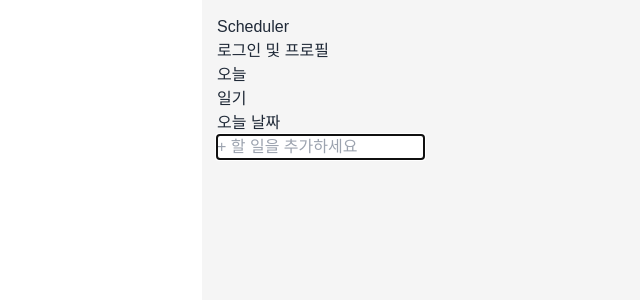
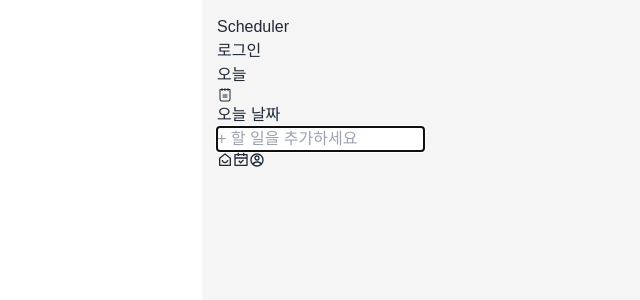
Before and after one commit to cho-sohyun/Scheduler, a React (Create React App) app: page / in a window 1280 px wide. Shown: the top 300 px of the page, without its empty margins (188-828 px from the left). Built offline with nearby package versions, Linux system fonts and the light colour scheme.

Commit message:
💄 푸터 추가

```diff
--- a/src/App.tsx
+++ b/src/App.tsx
@@ -4,6 +4,7 @@ import { Provider } from 'react-redux';
 import store from '../src/store/store';
 import Main from './pages/Main';
 import Header from './pages/Header';
+import Footer from './pages/Footer';
 
 function App() {
   return (
@@ -12,6 +13,7 @@ function App() {
         <div className="container">
           <Header />
           <Main />
+          <Footer />
         </div>
       </div>
     </Provider>
--- a/src/components/SelectTagModal.tsx
+++ b/src/components/SelectTagModal.tsx
@@ -17,26 +17,26 @@ const SelectTagModal: React.FC<Props> = ({ isOpen, onClose, onSelect }) => {
   if (!isOpen) return null;
 
   return (
-    <div className="fixed top-0 left-0 w-full h-full flex items-center justify-center bg-black bg-opacity-50">
-      <div className="bg-white w-[420px] h-[180px] p-4 rounded-xl modal-box ">
+    <div className="z-10 fixed top-0 left-0 w-full h-full flex items-center justify-center bg-black bg-opacity-50">
+      <div className="bg-white w-[420px] h-[180px] p-4 rounded-xl modal-box">
         <button
           onClick={onClose}
           className="btn btn-sm btn-circle btn-ghost absolute right-2 top-2"
         >
           <AiOutlineClose />
         </button>
-        <h2 className="text-sm font-bold mb-5">태그 선택</h2>
-        <div className="flex justify-around mb-4">
+        <h2 className="text-sm font-bold mb-6">태그 선택</h2>
+        <div className="flex justify-start space-x-4">
           {tagOptions.map((tag) => (
             <div
               key={tag.name}
               onClick={() => onSelect(tag.name, tag.color)}
-              className="w-[80px] h-[80px] flex flex-col justify-center items-center p-2 rounded-md bg-gray-100"
+              className="w-[80px] h-[80px] flex flex-col justify-center items-center p-2 rounded-md bg-gray-100 cursor-pointer"
             >
               <button
                 className={`w-[20px] h-[20px] p-2 rounded-full ${tag.color}`}
               />
-              <p className="text-center text-sm text-[#13133d] text-nowrap mt-1 cursor-pointer">
+              <p className="text-center text-sm text-[#13133d] text-nowrap mt-1">
                 {tag.name}
               </p>
             </div>
--- a/src/components/TodoList.tsx
+++ b/src/components/TodoList.tsx
@@ -29,12 +29,12 @@ function TodoList() {
   }, [isOpen]);
 
   return (
-    <div className="mt-4 flex flex-col justify-center items-center">
+    <div className="mt-5 flex flex-col justify-center items-center">
       <ul className="w-full flex flex-col items-center">
         {todos.map((todo, index) => (
           <li
             key={index}
-            className={`w-[400px] h-[50px] flex justify-between items-center mt-2 p-2 pl-3 text-center text-black text-sm rounded-md opacity-70 ${todo.color}`}
+            className={`w-[400px] h-[50px] flex justify-between items-center mt-2 p-2 pl-3 text-center text-black text-sm rounded-md opacity-60 ${todo.color}`}
           >
             <div className="flex flex-col justify-center items-start">
               <p
@@ -63,7 +63,7 @@ function TodoList() {
           type="text"
           value={todo}
           onChange={(e) => setTodo(e.target.value)}
-          className={`w-[400px] h-[48px] flex justify-center items-center mt-4 p-2 text-sm text-black font-normal ${color} border border-gray-200 rounded-md outline-none`}
+          className={`w-[400px] h-[48px] flex justify-center items-center mt-4 p-2 text-sm text-black font-normal ${color} opacity-70 border border-gray-200 rounded-md outline-none`}
           placeholder="+ 할 일을 추가하세요"
           onClick={() => {
             // 모달이 이미 열려있지 않은 경우에만 모달을 연다.
--- a/src/pages/Footer.tsx
+++ b/src/pages/Footer.tsx
@@ -1,7 +1,27 @@
 import React from 'react';
+import {
+  RiHomeSmile2Line,
+  RiCalendarCheckLine,
+  RiAccountCircleLine
+} from 'react-icons/ri';
 
 function Footer() {
-  return <div></div>;
+  return (
+    <div
+      className="fixed bottom-0 left-0 right-0 flex justify-around items-center bg-[#f5f5f5] p-4"
+      style={{ maxWidth: '500px', width: '100%', margin: '0 auto' }}
+    >
+      <button className="text-3xl">
+        <RiHomeSmile2Line />
+      </button>
+      <button className="text-3xl">
+        <RiCalendarCheckLine />
+      </button>
+      <button className="text-3xl">
+        <RiAccountCircleLine />
+      </button>
+    </div>
+  );
 }
 
 export default Footer;
--- a/src/pages/Header.tsx
+++ b/src/pages/Header.tsx
@@ -2,9 +2,9 @@ import React from 'react';
 
 function Header() {
   return (
-    <header className="flex justify-between items-center">
+    <header className="flex justify-between items-center w-full h-[50px]">
       <div className="flex items-center">Scheduler</div>
-      <div className="flex items-center">로그인 및 프로필</div>
+      <div className="flex items-center">로그인</div>
     </header>
   );
 }
--- a/src/pages/Main.tsx
+++ b/src/pages/Main.tsx
@@ -1,14 +1,17 @@
 import React from 'react';
 import TodoList from '../components/TodoList';
+import { PiNotepad } from 'react-icons/pi';
 
 function Main() {
   return (
     <div>
-      <div className="flex justify-center items-center min-h-screen">
-        <div className="w-[460px] h-[600px] relative bg-white rounded-xl">
+      <div className="mt-4 min-h-screen">
+        <div className="w-[460px] h-[400px] relative bg-white rounded-xl">
           <div className="flex justify-between items-center">
             <p className="flex items-center mt-4 ml-4 text-red-500">오늘</p>
-            <p>일기</p>
+            <div className="mt-4 mr-4">
+              <PiNotepad className="w-[26px] h-[26px] text-gray-600 cursor-pointer" />
+            </div>
           </div>
           <p className="ml-4 text-sm">오늘 날짜</p>
           <TodoList />
```
